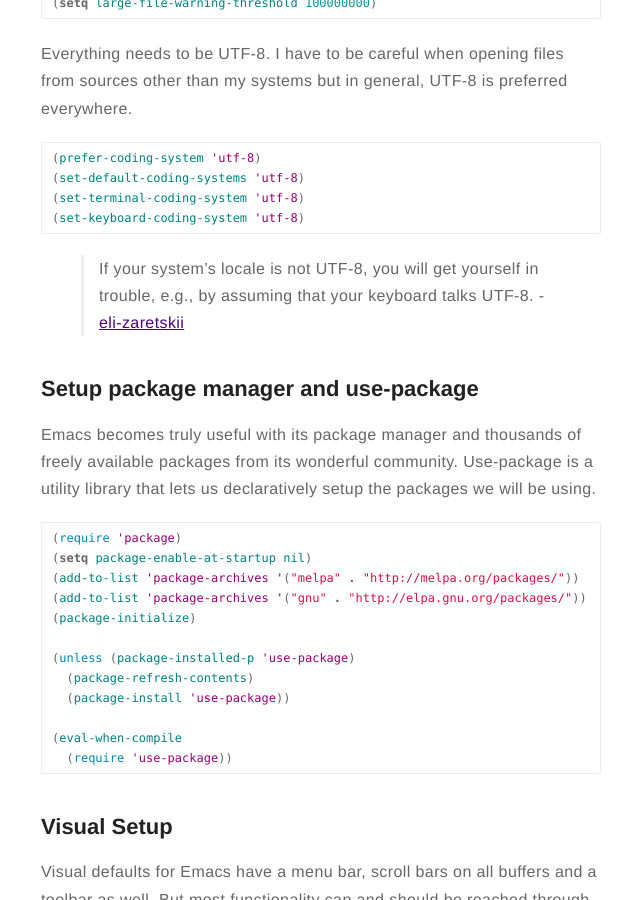
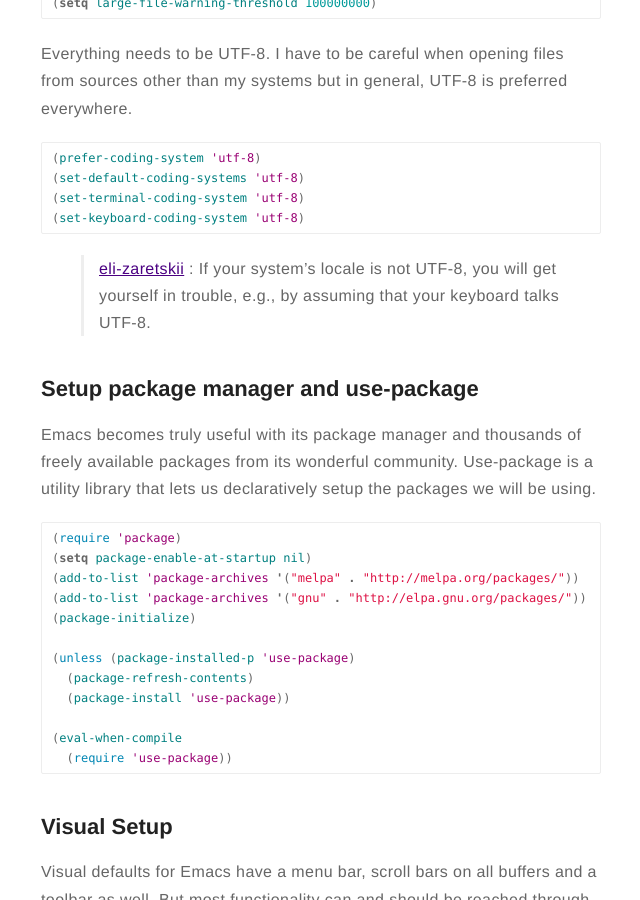
Before and after one commit to gamedolphin/gamedolphin.old.github.com, a Jekyll site: the page built from _posts/2019-05-11-my-minimal-emacs-setup.markdown, in a window 1280 px wide and 900 px high, scrolled down 769 px. Shown: the whole window, without its empty margins (319-959 px from the left). Built offline with Jekyll 4.4.1, drawn with Linux system fonts in a browser that asks for light colours; comment, search, counter and statistics services are not loaded.

Commit message:
Better formatting

```diff
--- a/_posts/2019-05-11-my-minimal-emacs-setup.markdown
+++ b/_posts/2019-05-11-my-minimal-emacs-setup.markdown
@@ -37,7 +37,7 @@ Everything needs to be UTF-8. I have to be careful when opening files from sourc
 (set-keyboard-coding-system 'utf-8)
 {% endhighlight %}
 
-> If your system's locale is not UTF-8, you will get yourself in trouble, e.g., by assuming that your keyboard talks UTF-8. - [eli-zaretskii](https://www.reddit.com/r/emacs/comments/bnwajk/my_minimal_emacs_config/enayfv7?utm_source=share&utm_medium=web2x)
+> [eli-zaretskii](https://www.reddit.com/r/emacs/comments/bnwajk/my_minimal_emacs_config/enayfv7?utm_source=share&utm_medium=web2x) : If your system's locale is not UTF-8, you will get yourself in trouble, e.g., by assuming that your keyboard talks UTF-8.
 
 ## Setup package manager and use-package
 
```
